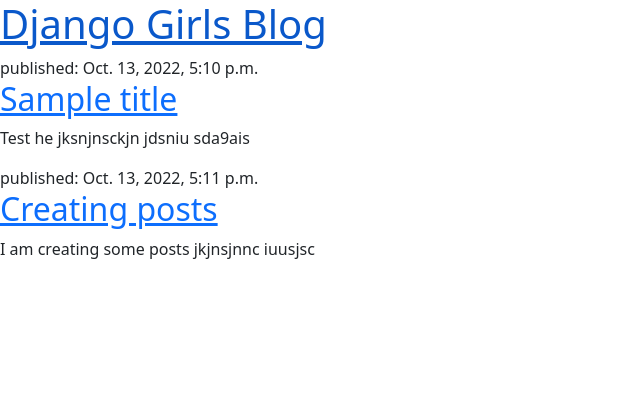
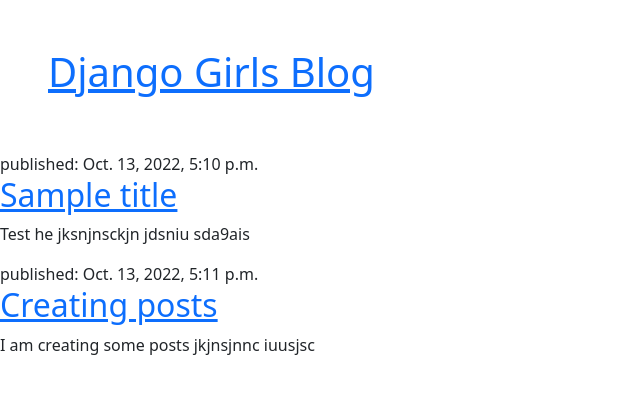
Before and after one commit to Lakyiere/first_django_project, a Django app: page / in a window 1280 px wide. Shown: the top 394 px of the page, without its empty margins (0-640 px from the left). Run offline with Django 4.2, Linux system fonts and the light colour scheme; data comes from the database, SQL or seed files in the repository.

Commit message:
edits the header section

```diff
--- a/blog/templates/blog/post_list.html
+++ b/blog/templates/blog/post_list.html
@@ -11,7 +11,7 @@
 </head>
 <body>
     <header>
-            <h1 class="classh1"><a href="/">Django Girls Blog</a></h1>
+            <h1 class="p-5"><a href="/">Django Girls Blog</a></h1>
         </header>
 
         {% for post in posts %}
```
